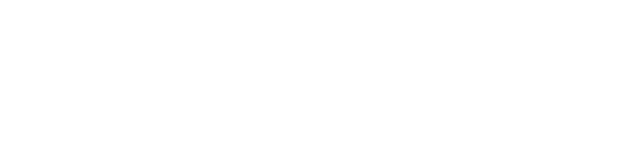
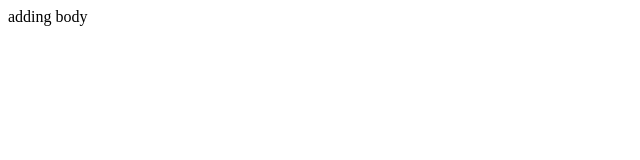
Before and after one commit to jasonswzhu/myrepo, a plain HTML site: page index.html in a window 1280 px wide. Shown: the whole page, without its empty margins (0-640 px from the left). Drawn offline with Linux system fonts and the light colour scheme.

Commit message:
branch commit

```diff
--- a/index.html
+++ b/index.html
@@ -5,7 +5,7 @@
       <title></title>
     </head>
     <body>
-
+      adding body
     </body>
   </html>
 </header>
```
Also changed, not shown: anotherfile.txt (added).
